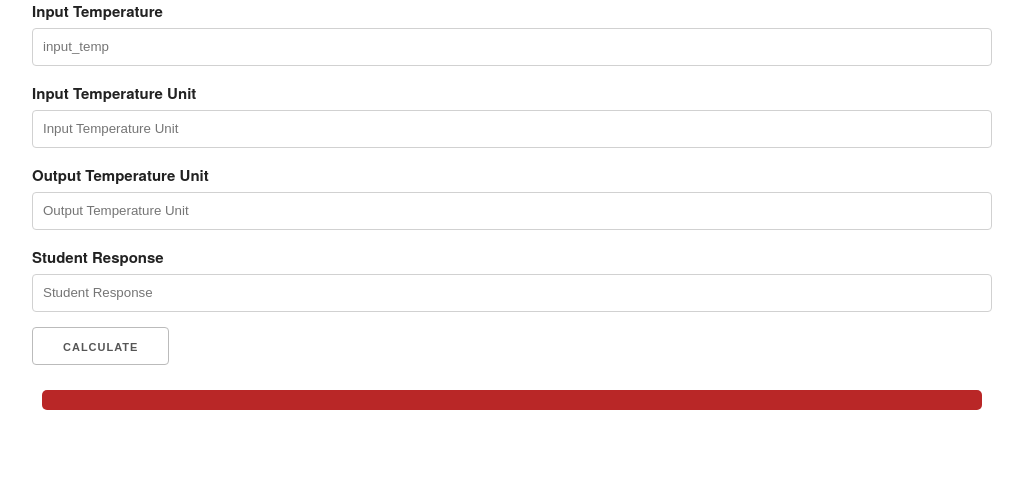
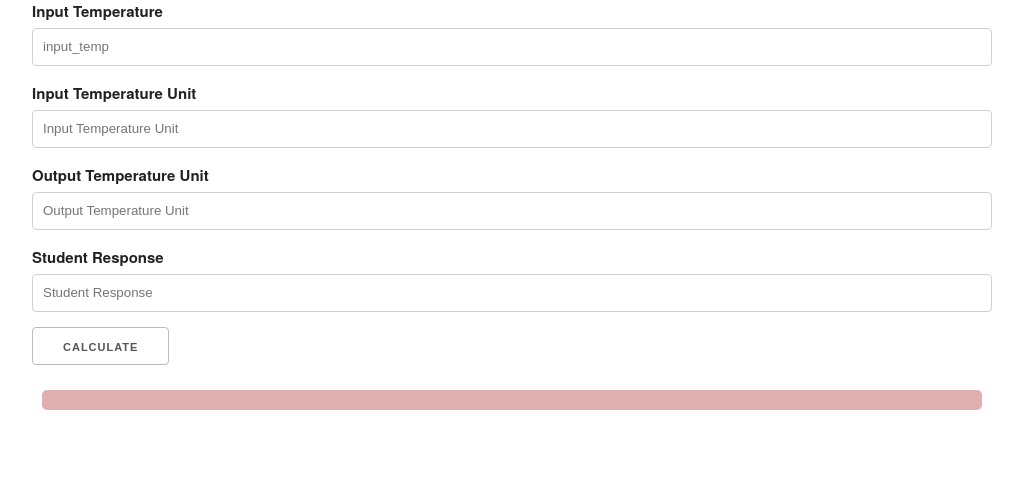
Before and after one commit to sakian2/FlaskDevopsProject, a Flask app: page / in a window 1280 px wide. Shown: the part 76-564 px from the top of the page, without its empty margins (128-1151 px from the left). Run offline with Flask 2, Linux system fonts and the light colour scheme.

Commit message:
Update app.html
chang

```diff
--- a/templates/app.html
+++ b/templates/app.html
@@ -11,7 +11,7 @@
         />
     <style>
         .alert {
-            background: rgb(185, 39, 39);
+            background: rgb(224, 176, 176);
             padding: 1rem;
             border-radius: 5px;
             color: white;
```
